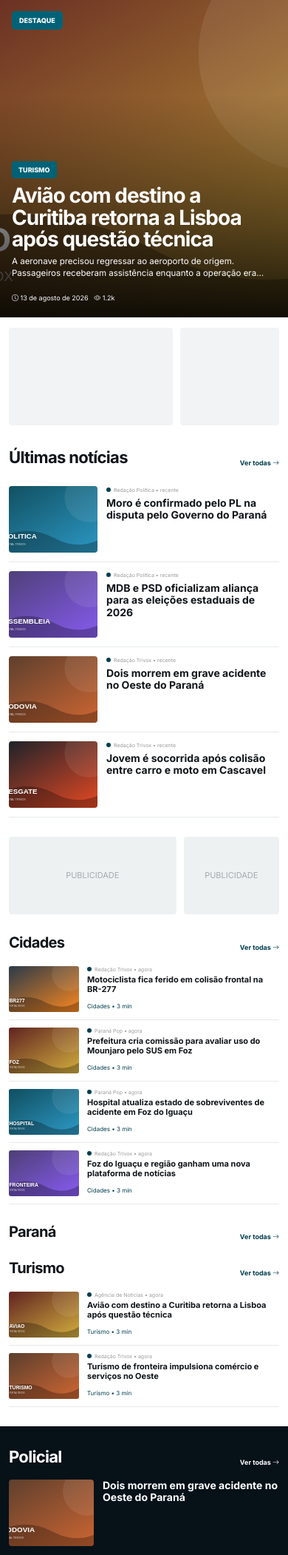
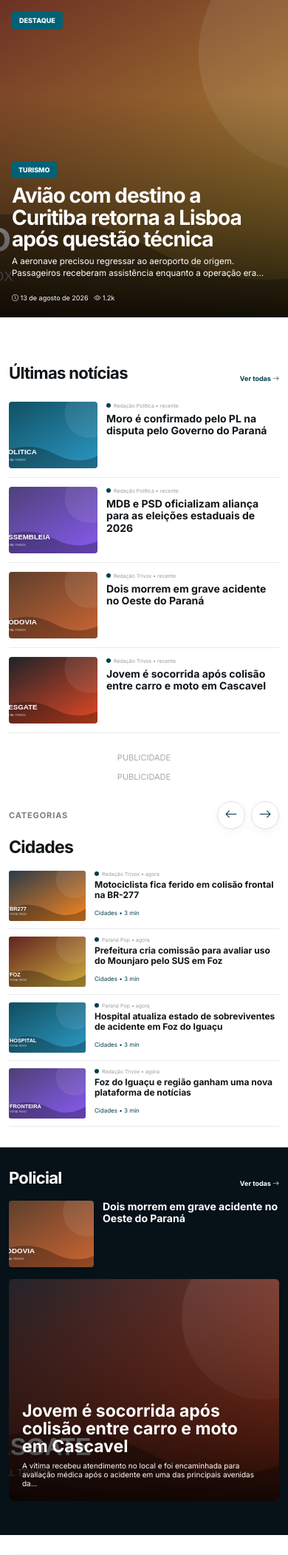
Before and after one commit to Hunter954/PortalTrivox, a Flask app: page / in a window 390 px wide. Shown: the part 342-2444 px from the top of the page at 74% size. Run offline with Flask 3, Linux system fonts and the light colour scheme; data comes from the database, SQL or seed files in the repository; parts of the project's set-up code (start-up, migrations or seed data) failed here and were passed over.

Commit message:
Add files via upload

```diff
--- a/app/static/css/site.css
+++ b/app/static/css/site.css
@@ -204,3 +204,119 @@
   .article-cover img{border-radius:0}
   .article-content{font-size:16px!important;line-height:1.68!important}
 }
+
+/* Portal Trivox — refinamento mobile de publicidade + carrossel de categorias */
+.category-carousel__mobile-head{display:none}
+
+@media (max-width:620px){
+  /* Banners laterais: largura útil inteira, arte completa e sem corte */
+  .trivox-ad-stack{
+    display:flex!important;
+    flex-direction:column!important;
+    width:calc(100% - 24px)!important;
+    height:auto!important;
+    margin:4px 12px 8px!important;
+    gap:12px!important;
+  }
+  .trivox-ad-stack>div{
+    width:100%!important;
+    height:auto!important;
+    min-height:0!important;
+    aspect-ratio:auto!important;
+    overflow:hidden!important;
+    border-radius:5px;
+    background:transparent!important;
+  }
+  .trivox-ad-stack .ad-rotator,
+  .trivox-ad-stack .ad-rotator__slide,
+  .trivox-ad-stack .ad-slot-banner,
+  .trivox-ad-stack>div>a{
+    width:100%!important;
+    height:auto!important;
+    display:block!important;
+  }
+  .trivox-ad-stack img,
+  .trivox-ad-stack video,
+  .trivox-ad-stack .ad-slot-banner img,
+  .trivox-ad-stack .ad-rotator img{
+    width:100%!important;
+    height:auto!important;
+    max-width:100%!important;
+    object-fit:contain!important;
+    display:block!important;
+  }
+
+  /* Dois banners abaixo de Últimas Notícias: empilhados e completos */
+  .home-ad-pair{
+    display:flex!important;
+    flex-direction:column!important;
+    width:100%!important;
+    height:auto!important;
+    gap:12px!important;
+    margin:26px 0!important;
+  }
+  .home-ad-pair__slot{
+    width:100%!important;
+    height:auto!important;
+    min-height:0!important;
+    background:transparent!important;
+    border-radius:5px;
+    overflow:hidden!important;
+  }
+  .home-ad-pair__slot .ad-rotator,
+  .home-ad-pair__slot .ad-rotator__slide,
+  .home-ad-pair__slot .ad-slot-banner,
+  .home-ad-pair__slot>a{
+    width:100%!important;
+    height:auto!important;
+    display:block!important;
+  }
+  .home-ad-pair__slot img,
+  .home-ad-pair__slot video,
+  .home-ad-pair__slot .ad-slot-banner img,
+  .home-ad-pair__slot .ad-rotator img{
+    width:100%!important;
+    height:auto!important;
+    max-width:100%!important;
+    object-fit:contain!important;
+    display:block!important;
+  }
+
+  /* Categorias: um painel por vez, swipe/arraste e setas */
+  .category-carousel{margin:0 0 28px;position:relative}
+  .category-carousel__mobile-head{display:flex;align-items:center;justify-content:space-between;margin:2px 0 10px}
+  .category-carousel__mobile-head>strong{font-size:11px;text-transform:uppercase;letter-spacing:.08em;color:#778086}
+  .category-carousel__controls{display:flex;gap:8px}
+  .category-carousel__arrow{width:38px;height:38px;border:1px solid #dbe1e3;border-radius:50%;background:#fff;color:#003e4d;display:grid;place-items:center;font-size:17px;box-shadow:0 4px 12px rgba(0,0,0,.04)}
+  .category-carousel__arrow:active{transform:scale(.96)}
+  .triple-popular{
+    display:flex!important;
+    gap:14px!important;
+    margin:0!important;
+    overflow-x:auto!important;
+    overflow-y:hidden!important;
+    scroll-snap-type:x mandatory;
+    scroll-behavior:smooth;
+    scrollbar-width:none;
+    -webkit-overflow-scrolling:touch;
+    overscroll-behavior-x:contain;
+  }
+  .triple-popular::-webkit-scrollbar{display:none}
+  .popular-column,
+  .popular-column:nth-child(n+2),
+  .popular-column:last-child{
+    display:block!important;
+    flex:0 0 100%!important;
+    width:100%!important;
+    margin:0!important;
+    scroll-snap-align:start;
+    scroll-snap-stop:always;
+  }
+  .popular-column .compact{margin-bottom:8px}
+  .popular-column .compact h2{font-size:23px}
+  .popular-column .category-view-all{display:none!important}
+  .popular-column article:nth-of-type(n+5){display:none}
+  .popular-column article a{grid-template-columns:104px minmax(0,1fr)!important;gap:12px!important;padding:10px 0!important}
+  .popular-column article img{width:104px!important;height:68px!important}
+  .popular-column h3{font-size:12px!important;line-height:1.18!important}
+}
--- a/app/static/js/site.js
+++ b/app/static/js/site.js
@@ -101,3 +101,27 @@ document.addEventListener('DOMContentLoaded', () => {
     })
     .catch(() => updateAll('[data-weather-value]', '--°C'));
 });
+
+// Carrossel de categorias da home no mobile: setas + swipe/arraste nativo.
+document.addEventListener('DOMContentLoaded', () => {
+  const carousel = document.querySelector('[data-category-carousel]');
+  const track = carousel?.querySelector('[data-category-track]');
+  const prev = carousel?.querySelector('[data-category-prev]');
+  const next = carousel?.querySelector('[data-category-next]');
+  if (!carousel || !track || !prev || !next) return;
+
+  const slides = () => Array.from(track.querySelectorAll('.popular-column'));
+  const currentIndex = () => {
+    const width = track.clientWidth || 1;
+    return Math.max(0, Math.min(slides().length - 1, Math.round(track.scrollLeft / width)));
+  };
+  const goTo = (index) => {
+    const items = slides();
+    if (!items.length) return;
+    const target = Math.max(0, Math.min(items.length - 1, index));
+    items[target].scrollIntoView({behavior:'smooth', block:'nearest', inline:'start'});
+  };
+
+  prev.addEventListener('click', () => goTo(currentIndex() - 1));
+  next.addEventListener('click', () => goTo(currentIndex() + 1));
+});
--- a/app/templates/home.html
+++ b/app/templates/home.html
@@ -17,8 +17,17 @@
   <div class="home-ad-pair__slot">{{ ad_home_right|safe if ad_home_right else '<span>PUBLICIDADE</span>'|safe }}</div>
 </section>
 
-<section class="triple-popular">
-{% for section in home_category_columns %}<div class="popular-column"><div class="section-title compact"><h2>{{ section.category.name }}</h2><a href="{{ url_for('site.category', slug=section.category.slug) }}">Ver todas <i class="bi bi-arrow-right"></i></a></div>{% for p in section.posts %}<article><a href="{{ url_for('site.post',slug=p.slug) }}"><img src="{{ p.featured_image }}"><div><div class="source-line"><span class="source-dot"></span>{{ p.author_name or 'Trivox' }} • agora</div><h3>{{ display_post_title(p,limit=70) }}</h3><small>{{ section.category.name }} • 3 min</small></div></a></article>{% endfor %}</div>{% endfor %}
+<section class="category-carousel" data-category-carousel>
+  <div class="category-carousel__mobile-head">
+    <strong>Categorias</strong>
+    <div class="category-carousel__controls" aria-label="Navegar entre categorias">
+      <button type="button" class="category-carousel__arrow" data-category-prev aria-label="Categoria anterior"><i class="bi bi-arrow-left"></i></button>
+      <button type="button" class="category-carousel__arrow" data-category-next aria-label="Próxima categoria"><i class="bi bi-arrow-right"></i></button>
+    </div>
+  </div>
+  <div class="triple-popular" data-category-track>
+  {% for section in home_category_columns %}<div class="popular-column"><div class="section-title compact"><h2>{{ section.category.name }}</h2><a class="category-view-all" href="{{ url_for('site.category', slug=section.category.slug) }}">Ver todas <i class="bi bi-arrow-right"></i></a></div>{% for p in section.posts %}<article><a href="{{ url_for('site.post',slug=p.slug) }}"><img src="{{ p.featured_image }}"><div><div class="source-line"><span class="source-dot"></span>{{ p.author_name or 'Trivox' }} • agora</div><h3>{{ display_post_title(p,limit=70) }}</h3><small>{{ section.category.name }} • 3 min</small></div></a></article>{% endfor %}</div>{% endfor %}
+  </div>
 </section>
 <section class="dark-popular full-bleed"><div class="shell"><div class="section-title dark-title dark-title--police"><h2>{{ dark_category.name if dark_category else 'Destaques' }}</h2>{% if dark_category %}<a href="{{ url_for('site.category', slug=dark_category.slug) }}">Ver todas <i class="bi bi-arrow-right"></i></a>{% endif %}</div>{% set dark=dark_posts %}<div class="dark-grid">{% if dark|length>0 %}<article class="dark-small"><a href="{{ url_for('site.post',slug=dark[0].slug) }}"><img src="{{ dark[0].featured_image }}"><h3>{{ display_post_title(dark[0],limit=74) }}</h3><p>{{ display_post_summary(dark[0],limit=105) }}</p></a></article>{% endif %}{% if dark|length>1 %}<article class="dark-feature"><a href="{{ url_for('site.post',slug=dark[1].slug) }}" style="background-image:url('{{ dark[1].featured_image }}')"><div><h2>{{ display_post_title(dark[1],limit=100) }}</h2><p>{{ display_post_summary(dark[1],limit=130) }}</p></div></a></article>{% endif %}<div class="dark-stack">{% for p in dark[2:4] %}<article><a href="{{ url_for('site.post',slug=p.slug) }}"><img src="{{ p.featured_image }}"><h3>{{ display_post_title(p,limit=65) }}</h3><small>{{ dark_category.name if dark_category else 'Destaques' }} • 4 min</small></a></article>{% endfor %}</div></div></div></section>
 
```
